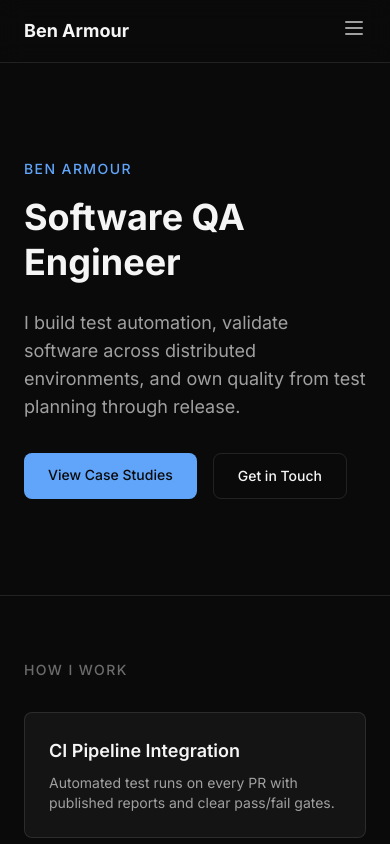
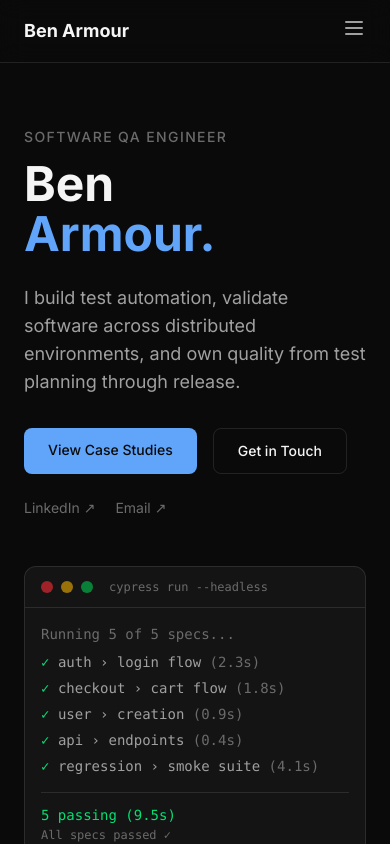
Before and after one commit to LostInTyping/BuildVerified, a Next.js app: page / in a window 390 px wide. Shown: the top 844 px of the page. Built offline with nearby package versions, Linux system fonts and the light colour scheme.

Commit message:
feat(hero): redesign as two-column split layout with terminal visual
Replace single-column hero with responsive grid: left column holds
display name heading, description, CTAs and social links; right column
shows a styled terminal card with mock Cypress test output.

```diff
--- a/src/components/home/hero.tsx
+++ b/src/components/home/hero.tsx
@@ -3,17 +3,22 @@ import { FadeIn } from "@/components/fade-in";
 
 export function Hero() {
   return (
-    <section className="mx-auto max-w-6xl px-6 py-24">
+    <section className="mx-auto max-w-6xl px-6 py-16 md:py-24">
+      <div className="grid items-center gap-12 md:grid-cols-2 lg:grid-cols-[1fr_420px]">
+        {/* Left: Content */}
+        <div>
           <FadeIn>
-        <p className="text-sm font-medium uppercase tracking-widest text-accent">
-          Ben Armour
+            <p className="text-sm font-medium uppercase tracking-widest text-text-muted">
+              Software QA Engineer
             </p>
-        <h1 className="mt-4 text-4xl font-bold leading-tight md:text-5xl lg:text-6xl">
-          Software QA Engineer
+            <h1 className="mt-3 text-5xl font-bold leading-[1.05] md:text-6xl lg:text-7xl">
+              Ben
+              <br />
+              <span className="text-accent">Armour.</span>
             </h1>
           </FadeIn>
           <FadeIn delay={0.1}>
-        <p className="mt-6 max-w-2xl text-lg text-text-secondary">
+            <p className="mt-6 max-w-lg text-lg text-text-secondary">
               I build test automation, validate software across distributed
               environments, and own quality from test planning through release.
             </p>
@@ -33,7 +38,79 @@ export function Hero() {
                 Get in Touch
               </Link>
             </div>
+            <div className="mt-6 flex gap-5">
+              <a
+                href="https://linkedin.com/in/ben-armour"
+                target="_blank"
+                rel="noopener noreferrer"
+                className="text-sm text-text-muted transition-colors hover:text-text-primary"
+              >
+                LinkedIn ↗
+              </a>
+              <a
+                href="mailto:armourbl@mail.uc.edu"
+                className="text-sm text-text-muted transition-colors hover:text-text-primary"
+              >
+                Email ↗
+              </a>
+            </div>
           </FadeIn>
+        </div>
+
+        {/* Right: Terminal visual */}
+        <FadeIn delay={0.3}>
+          <div className="rounded-xl border border-border bg-bg-card font-mono text-sm">
+            {/* Title bar */}
+            <div className="flex items-center gap-2 border-b border-border px-4 py-3">
+              <div className="h-3 w-3 rounded-full bg-red-500/60" />
+              <div className="h-3 w-3 rounded-full bg-yellow-500/60" />
+              <div className="h-3 w-3 rounded-full bg-green-500/60" />
+              <span className="ml-2 text-xs text-text-muted">
+                cypress run --headless
+              </span>
+            </div>
+            {/* Output */}
+            <div className="space-y-1.5 p-4">
+              <p className="text-text-muted">Running 5 of 5 specs...</p>
+              <p className="mt-2">
+                <span className="text-green-400">✓</span>{" "}
+                <span className="text-text-secondary">auth › login flow</span>{" "}
+                <span className="text-text-muted">(2.3s)</span>
+              </p>
+              <p>
+                <span className="text-green-400">✓</span>{" "}
+                <span className="text-text-secondary">
+                  checkout › cart flow
+                </span>{" "}
+                <span className="text-text-muted">(1.8s)</span>
+              </p>
+              <p>
+                <span className="text-green-400">✓</span>{" "}
+                <span className="text-text-secondary">user › creation</span>{" "}
+                <span className="text-text-muted">(0.9s)</span>
+              </p>
+              <p>
+                <span className="text-green-400">✓</span>{" "}
+                <span className="text-text-secondary">api › endpoints</span>{" "}
+                <span className="text-text-muted">(0.4s)</span>
+              </p>
+              <p>
+                <span className="text-green-400">✓</span>{" "}
+                <span className="text-text-secondary">
+                  regression › smoke suite
+                </span>{" "}
+                <span className="text-text-muted">(4.1s)</span>
+              </p>
+              <div className="mt-4 border-t border-border pt-3">
+                <p className="text-green-400">5 passing (9.5s)</p>
+                <p className="mt-0.5 text-xs text-text-muted">
+                  All specs passed ✓
+                </p>
+              </div>
+            </div>
+          </div>
+        </FadeIn>
+      </div>
     </section>
   );
 }
```
Lines whose indentation alone changed are shown as unchanged.
